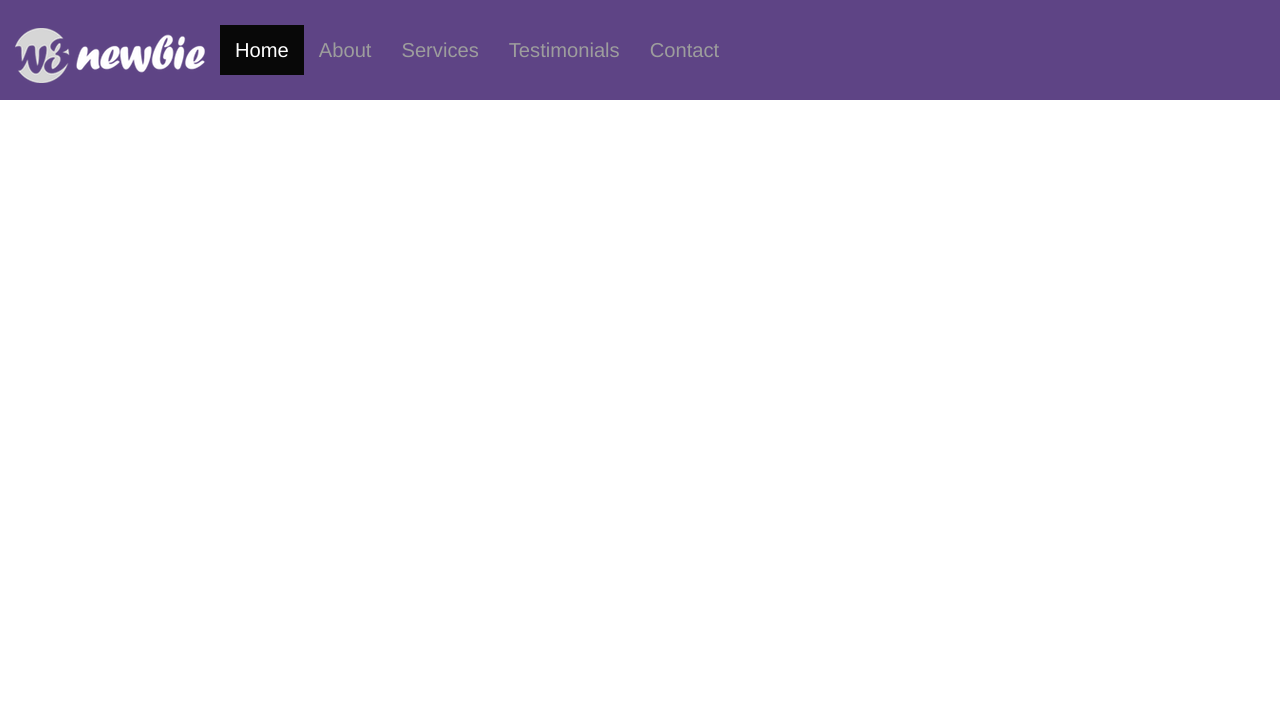
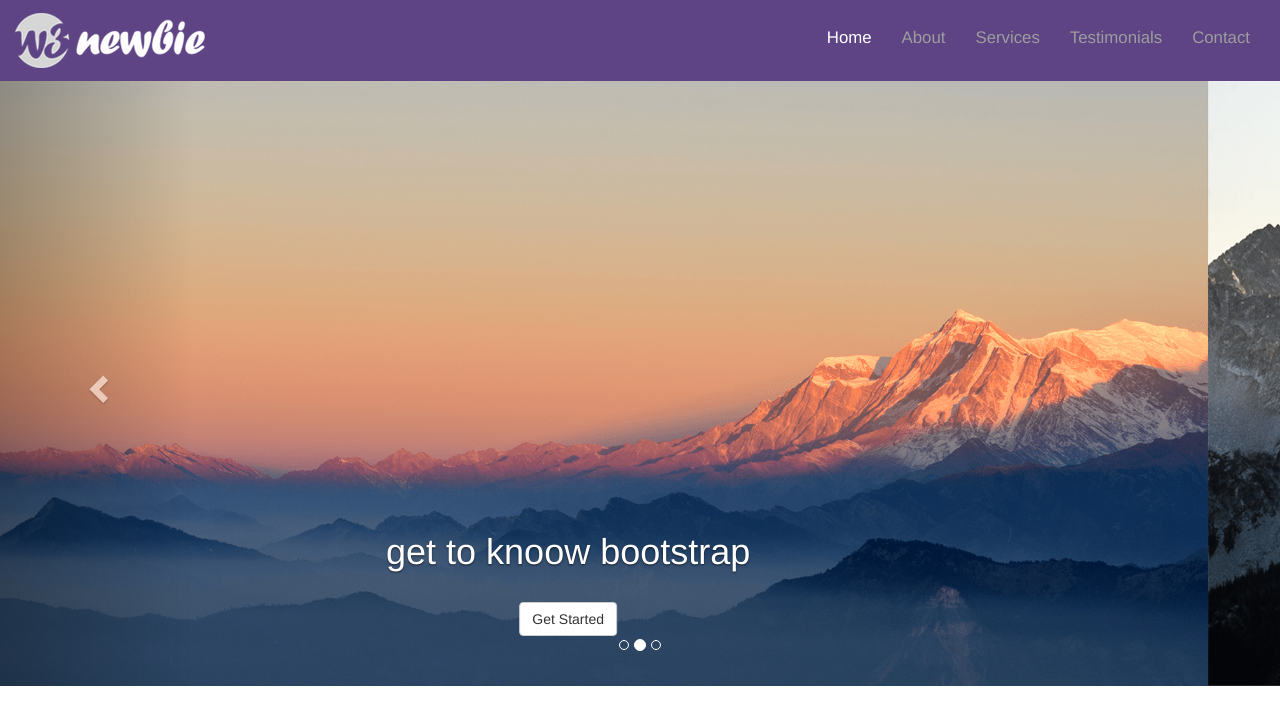
Before and after one commit to zachw24/ZW-Bootstrap, a plain HTML site: page index.html in a window 1280 px wide. Drawn offline with nearby package versions, Linux system fonts and the light colour scheme.

Commit message:
BootStrap Update

```diff
--- a/index.html
+++ b/index.html
@@ -12,19 +12,15 @@
 
   <link rel="stylesheet" href="https://cdnjs.cloudflare.com/ajax/libs/font-awesome/4.7.0/css/font-awesome.min.css">
   <script src="https://ajax.googleapis.com/ajax/libs/jquery/3.2.1/jquery.min.js"></script>
-  <script src="https://stackpath.bootstrapcdn.com/bootstrap/4.3.1/js/bootstrap.min.js"></script>
+  <script src="https://maxcdn.bootstrapcdn.com/bootstrap/3.3.7/js/bootstrap.min.js"></script>
   <link rel="stylesheet" href="styles.css">
-  <style>
-
-
-  </style>
 </head>
 
 <body>
   <nav class="navbar navbar-inverse">
     <div class="container-fluid">
       <div class="navbar-header">
-        <button type="button" class="navbar-toggle" data-toggle="collapse" data-target="#MyNavbar">
+        <button type="button" class="navbar-toggle" data-toggle="collapse" data-target="#myNavbar">
           <span class="icon-bar"></span>
           <span class="icon-bar"></span>
           <span class="icon-bar"></span>
@@ -32,15 +28,45 @@
         <a class="navbar-brand" href="#"><img src="img/w3newbie.png"></a>
       </div>
       <div class="collapse navbar-collapse" id="myNavbar">
-        <ul class="nav navbar-nav navbar right">
+        <ul class="nav navbar-nav navbar-right">
           <li class="active"><a href="#">Home</a></li>
           <li><a href="#">About</a></li>
           <li><a href="#">Services</a></li>
           <li><a href="#">Testimonials</a></li>
           <li><a href="#">Contact</a></li>
         </ul>
+      </div>
     </div>
   </nav>
+
+  <div id="myCarousel" class="carousel slide" data-ride="carousel">
+    <ol class="carousel-indicators">
+      <li data-target="myCarousel" data-slide="0" class="active"></li>
+      <li data-target="myCarousel" data-slide="1"></li>
+      <li data-target="myCarousel" data-slide="2"></li>
+    </ol>
+    <div class="carousel-inner" role="listbox">
+      <div class="item active">
+        <img src="img/mountains.png">
+        <div class="carousel-caption">
+          <h1>get to knoow bootstrap</h1>
+          <br>
+          <button type="button" class="btn btn-default">Get Started</button>
+        </div>
+      </div> <!--- End Active -->
+      <div class="item">
+        <img src="img/snow.png">
+    </div>
+    <div class="item">
+      <img src="img/red.png">
+  </div>
+  <!--- Start Slider Controls -->
+  <a class="left carousel-control" href="#myCarousel" role="button" data-slide="prev">
+    <span class="glyphicon glyphicon-chevron-left" aria-hidden="true"></span>
+    <span class="sr-only">Previous</span>
+  </a>
+
+  </div> <!--- End Slider -->
 
 </body>
 
--- a/styles.css
+++ b/styles.css
@@ -7,3 +7,15 @@
   font-size: 1.2em;
   border: 0;
 }
+.navbar-brand {
+  float: left;
+  min-height: 55px;
+  padding: 0 15px 50px;
+}
+.navbar-inverse .navbar-nav .active a, .navbar-inverse .navbar-nav .active a:focus, .navbar-inverse .navbar-nav .active a:hover{
+color: #FFF;
+background-color: #5E4485;
+}
+.navbar-inverse .navabar-nav li a{
+  color: #0505D5;
+}
```
